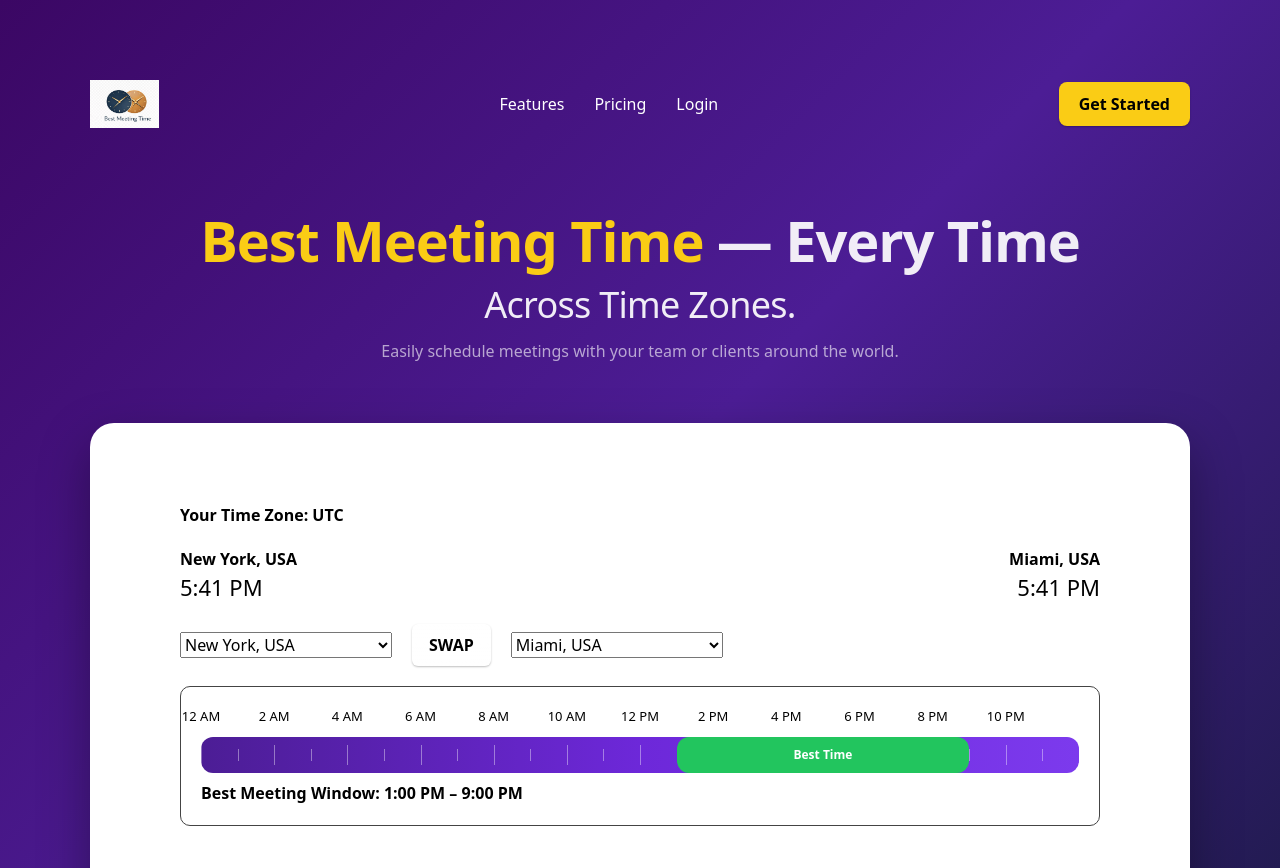
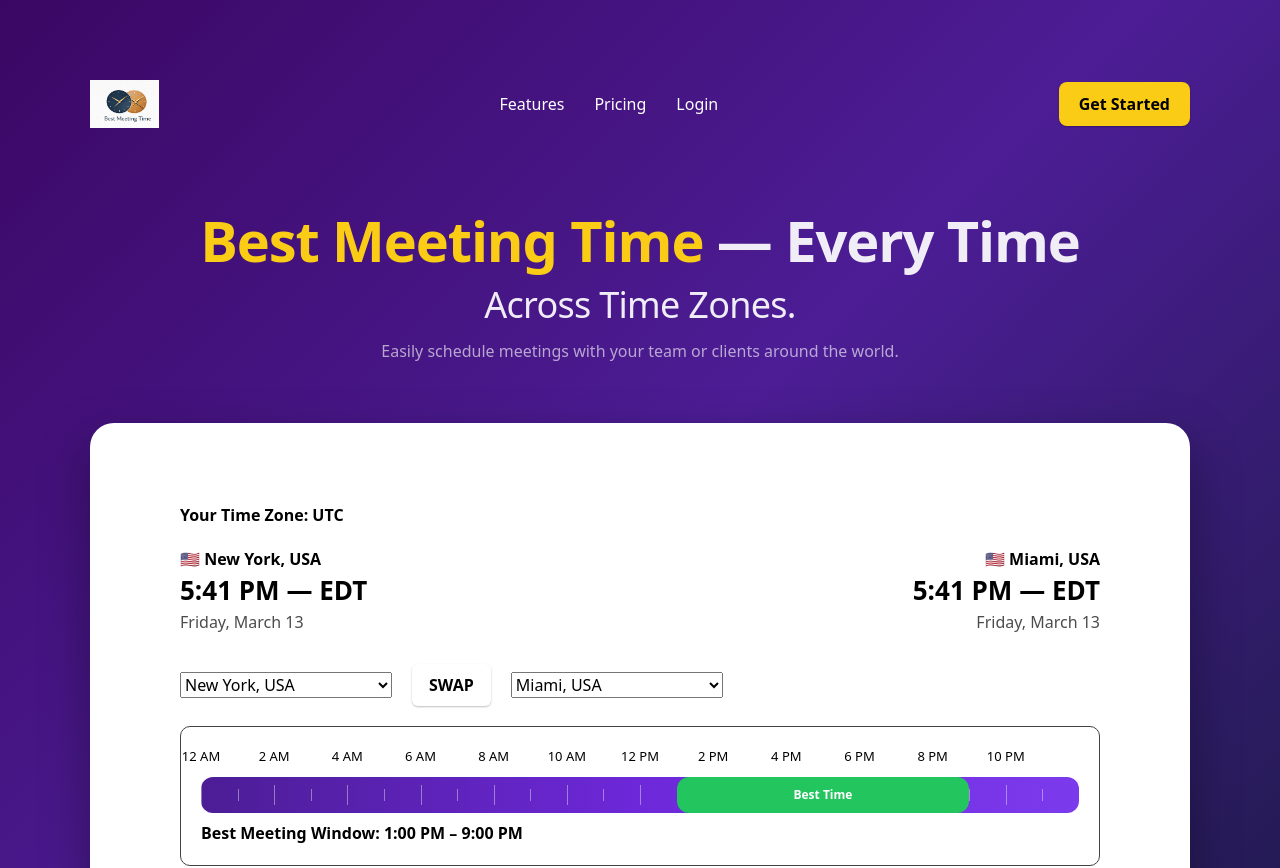
Before and after one commit to techtalk1282/Best-Meeting-Time, a Next.js app: page / in a window 1280 px wide. Shown: the top 868 px of the page. Built offline with nearby package versions, Linux system fonts and the light colour scheme.

Commit message:
feat(ui): add flags, timezone abbreviations, and date display to city headers

```diff
--- a/app/ui/ToolPreviewSection.tsx
+++ b/app/ui/ToolPreviewSection.tsx
@@ -65,6 +65,23 @@ const CITY_OPTIONS: City[] = [
   { name: "Auckland, New Zealand", time: "", tz: "Pacific/Auckland" }
 
 ];
+
+const FLAG_MAP: Record<string,string> = {
+  USA:"🇺🇸", Canada:"🇨🇦", Brazil:"🇧🇷", Argentina:"🇦🇷",
+  UK:"🇬🇧", France:"🇫🇷", Germany:"🇩🇪", Spain:"🇪🇸",
+  Italy:"🇮🇹", Netherlands:"🇳🇱", Switzerland:"🇨🇭",
+  Sweden:"🇸🇪", UAE:"🇦🇪", Israel:"🇮🇱", "Saudi Arabia":"🇸🇦",
+  "South Africa":"🇿🇦", Kenya:"🇰🇪", India:"🇮🇳",
+  Singapore:"🇸🇬", "Hong Kong":"🇭🇰", China:"🇨🇳",
+  Japan:"🇯🇵", "South Korea":"🇰🇷", Thailand:"🇹🇭",
+  Indonesia:"🇮🇩", Australia:"🇦🇺", "New Zealand":"🇳🇿"
+};
+
+function getFlag(city:string){
+  const parts = city.split(",");
+  const country = parts[1]?.trim() ?? "";
+  return FLAG_MAP[country] ?? "🌍";
+}
 
 function getTimeZoneOffsetMinutes(date: Date, timeZone: string): number {
 
@@ -151,17 +168,28 @@ export default function ToolPreviewSection() {
   const startLocal = startDate.toLocaleTimeString([], { hour: "numeric", minute: "2-digit" });
   const endLocal = endDate.toLocaleTimeString([], { hour: "numeric", minute: "2-digit" });
 
-  const cityATime = new Date().toLocaleTimeString([], {
-    timeZone: cityA.tz,
-    hour: "numeric",
-    minute: "2-digit"
-  });
+  const now = new Date();
 
-  const cityBTime = new Date().toLocaleTimeString([], {
-    timeZone: cityB.tz,
-    hour: "numeric",
-    minute: "2-digit"
-  });
+  const cityATime = new Intl.DateTimeFormat("en-US",{
+    timeZone:cityA.tz,
+    hour:"numeric",
+    minute:"2-digit"
+  }).format(now);
+
+  const cityBTime = new Intl.DateTimeFormat("en-US",{
+    timeZone:cityB.tz,
+    hour:"numeric",
+    minute:"2-digit"
+  }).format(now);
+
+  const cityATZ = new Intl.DateTimeFormat("en-US",{timeZone:cityA.tz,timeZoneName:"short"})
+    .formatToParts(now).find(p=>p.type==="timeZoneName")?.value;
+
+  const cityBTZ = new Intl.DateTimeFormat("en-US",{timeZone:cityB.tz,timeZoneName:"short"})
+    .formatToParts(now).find(p=>p.type==="timeZoneName")?.value;
+
+  const cityADate = new Intl.DateTimeFormat("en-US",{timeZone:cityA.tz,weekday:"long",month:"long",day:"numeric"}).format(now);
+  const cityBDate = new Intl.DateTimeFormat("en-US",{timeZone:cityB.tz,weekday:"long",month:"long",day:"numeric"}).format(now);
 
   const labels = [
     { label: "12 AM", hour: 0 },
@@ -188,18 +216,32 @@ export default function ToolPreviewSection() {
         </div>
       )}
 
-      {/* CITY TIMES */}
+      {/* CITY DISPLAY */}
 
-      <div style={{ display: "flex", justifyContent: "space-between", marginBottom: 20 }}>
+      <div style={{ display: "flex", justifyContent: "space-between", marginBottom: 30 }}>
 
         <div>
-          <div style={{ fontWeight: 600 }}>{cityA.name}</div>
-          <div style={{ fontSize: 22 }}>{cityATime}</div>
+          <div style={{ fontWeight: 600 }}>
+            {getFlag(cityA.name)} {cityA.name}
+          </div>
+          <div style={{ fontSize: 26, fontWeight: 700 }}>
+            {cityATime} — {cityATZ}
+          </div>
+          <div style={{ opacity:0.7 }}>
+            {cityADate}
+          </div>
         </div>
 
         <div style={{ textAlign: "right" }}>
-          <div style={{ fontWeight: 600 }}>{cityB.name}</div>
-          <div style={{ fontSize: 22 }}>{cityBTime}</div>
+          <div style={{ fontWeight: 600 }}>
+            {getFlag(cityB.name)} {cityB.name}
+          </div>
+          <div style={{ fontSize: 26, fontWeight: 700 }}>
+            {cityBTime} — {cityBTZ}
+          </div>
+          <div style={{ opacity:0.7 }}>
+            {cityBDate}
+          </div>
         </div>
 
       </div>
```
